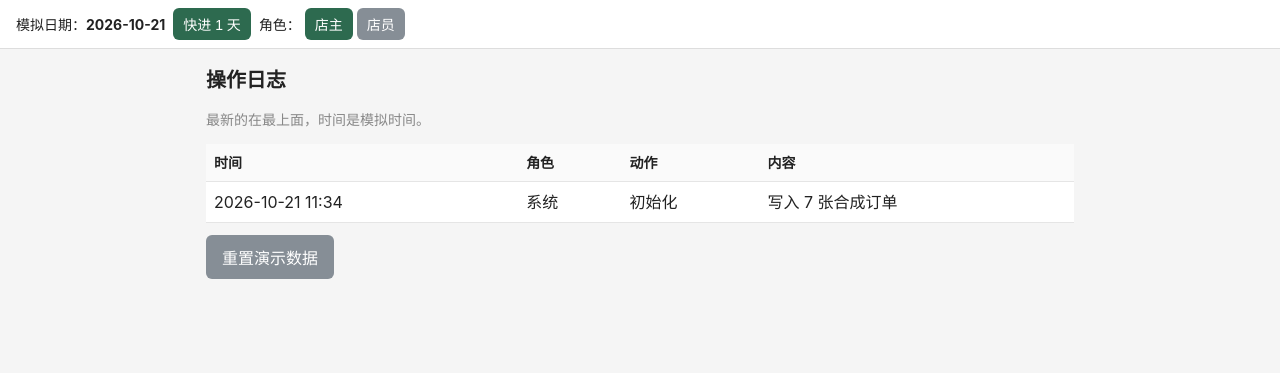
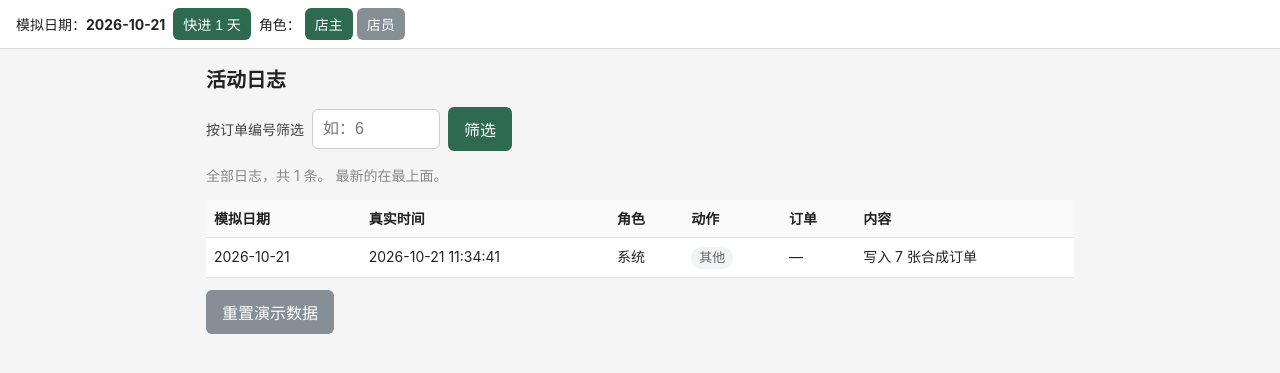
Before and after one commit to zhukunliang/Sudahsampai, a Flask app: page /logs in a window 1280 px wide. Shown: the part 44-417 px from the top of the page. Run offline with Flask 3, Linux system fonts and the light colour scheme; data comes from the database, SQL or seed files in the repository.

Commit message:
Add activity log page with coloured action tags, order filter and per-order log on detail page

```diff
--- a/src/app.py
+++ b/src/app.py
@@ -97,7 +97,7 @@ def switch_role():
         old = current_role()
         session["role"] = role
         with db.connect() as conn:
-            db.add_log(conn, role, "切换角色", f"{old} → {role}")
+            db.add_log(conn, role, "role_switched", f"{old} → {role}")
         flash(f"已切换为{role}", "ok")
     return redirect(request.referrer or url_for("index"))
 
@@ -175,9 +175,9 @@ def new_order():
         )
         order_id = cur.lastrowid
         # 日志：role 列记录"谁"，内容记录"新增了什么"
-        db.add_log(conn, current_role(), "新增订单",
+        db.add_log(conn, current_role(), "order_created",
                    f"#{order_id} 向 {data['supplier'] or '（未填供应商）'} 订 {data['product']} "
-                   f"{data['quantity']} {data['unit']}，交货 {data['delivery_date']}")
+                   f"{data['quantity']} {data['unit']}，交货 {data['delivery_date']}", order_id)
     flash(f"已新增订单 #{order_id}", "ok")
     return redirect(url_for("index"))
 
@@ -186,14 +186,17 @@ def new_order():
 def order_detail(order_id):
     with db.connect() as conn:
         o = decorate(get_order(conn, order_id))
-    return render_template("detail.html", o=o)
+        logs = db.get_logs(conn, order_id)  # 页面底部显示这张订单自己的日志
+    return render_template("detail.html", o=o, logs=logs)
 
 
 def deny(conn, order_row, what):
     """店员做了只有店主能做的事：写一条 permission_denied 日志，返回 403 页面。"""
-    db.add_log(conn, current_role(), "permission_denied", f"#{order_row['id']} 店员尝试{what}，已拒绝")
+    db.add_log(conn, current_role(), "permission_denied",
+               f"#{order_row['id']} 店员尝试{what}，已拒绝", order_row["id"])
     flash(f"仅店主可以{what}", "error")
-    return render_template("detail.html", o=decorate(order_row)), 403
+    logs = db.get_logs(conn, order_row["id"])
+    return render_template("detail.html", o=decorate(order_row), logs=logs), 403
 
 
 @app.route("/order/<int:order_id>/rules", methods=["POST"])
@@ -216,7 +219,7 @@ def update_rules(order_id):
                      (remind, auto, order_id))
         db.add_log(conn, role, "rules_updated",
                    f"#{order_id} 提前提醒 {o['remind_days_before']}→{remind} 天，"
-                   f"自动催货 {'开' if o['auto_chase'] else '关'}→{'开' if auto else '关'}")
+                   f"自动催货 {'开' if o['auto_chase'] else '关'}→{'开' if auto else '关'}", order_id)
     flash("提醒规则已保存", "ok")
     return redirect(url_for("order_detail", order_id=order_id))
 
@@ -250,12 +253,12 @@ def receive(order_id):
         timing = "准时" if on_time else "迟到"
         if status == db.DELIVERED:
             db.add_log(conn, role, "received",
-                       f"#{order_id} {o['product']} 实收 {received} {o['unit']}，数量一致，{timing}")
+                       f"#{order_id} {o['product']} 实收 {received} {o['unit']}，数量一致，{timing}", order_id)
             flash("已确认收货，数量一致", "ok")
         else:
             text = describe_diff(o["quantity"], received, o["unit"])
             db.add_log(conn, role, "discrepancy",
-                       f"#{order_id} {o['supplier']} {o['product']}：{text}，{timing}")
+                       f"#{order_id} {o['supplier']} {o['product']}：{text}，{timing}", order_id)
             flash("已记录收货，但数量不一致，请店主处理", "error")
     return redirect(url_for("order_detail", order_id=order_id))
 
@@ -286,7 +289,7 @@ def resolve(order_id):
         new_status, action, label = RESOLUTIONS[choice]
         conn.execute("UPDATE orders SET status = ? WHERE id = ?", (new_status, order_id))
         text = describe_diff(o["quantity"], o["received_quantity"], o["unit"])
-        db.add_log(conn, role, action, f"#{order_id} {o['product']}（{text}）：{label}")
+        db.add_log(conn, role, action, f"#{order_id} {o['product']}（{text}）：{label}", order_id)
     flash(f"已{label}", "ok")
     return redirect(url_for("order_detail", order_id=order_id))
 
@@ -299,20 +302,25 @@ def time_forward():
     t = db.today()
     reminders = overdue = 0
     with db.connect() as conn:
-        db.add_log(conn, role, "时间快进", f"模拟日期推进到 {t.isoformat()}")
+        db.add_log(conn, role, "time_forward", f"模拟日期推进到 {t.isoformat()}")
         rows = conn.execute("SELECT * FROM orders WHERE status = ?", (db.PENDING,)).fetchall()
         for o in rows:
             days_left = (date.fromisoformat(o["delivery_date"]) - t).days
             if days_left < 0:
                 conn.execute("UPDATE orders SET status = ? WHERE id = ?", (db.OVERDUE, o["id"]))
-                db.add_log(conn, "系统", "发现逾期",
-                           f"#{o['id']} {o['supplier']} {o['product']} 应于 {o['delivery_date']} 送达，已逾期 {-days_left} 天")
+                db.add_log(conn, "系统", "overdue",
+                           f"#{o['id']} {o['supplier']} {o['product']} 应于 {o['delivery_date']} 送达，"
+                           f"已逾期 {-days_left} 天", o["id"])
+                if o["auto_chase"]:
+                    # 只记录"该催货了"，真正发 WhatsApp 是第二版的功能
+                    db.add_log(conn, "系统", "chase",
+                               f"#{o['id']} 已逾期且开启了自动催货：需要通过 WhatsApp {o['whatsapp']} "
+                               f"催 {o['supplier']}（发送功能第二版实现）", o["id"])
                 overdue += 1
             elif days_left <= o["remind_days_before"]:
                 when = "今天到期" if days_left == 0 else f"{days_left} 天后到期"
-                chase = "，已开启自动催货（第二版发送 WhatsApp）" if o["auto_chase"] else ""
-                db.add_log(conn, "系统", "到期提醒",
-                           f"#{o['id']} {o['supplier']} {o['product']} {when}{chase}")
+                db.add_log(conn, "系统", "reminder",
+                           f"#{o['id']} {o['supplier']} {o['product']} {when}", o["id"])
                 reminders += 1
     flash(f"已快进到 {t.isoformat()}：{reminders} 条到期提醒，{overdue} 张新逾期", "ok")
     return redirect(request.referrer or url_for("index"))
@@ -327,9 +335,14 @@ def reset():
 
 @app.route("/logs")
 def show_logs():
+    # 网址里的 ?order=6 表示只看 #6 的日志；没填或填错就显示全部
+    order_text = request.args.get("order", "").strip().lstrip("#")
+    order_id = int(order_text) if order_text.isdigit() else None
+    if order_text and order_id is None:
+        flash("订单编号要填数字", "error")
     with db.connect() as conn:
-        logs = conn.execute("SELECT * FROM logs ORDER BY id DESC").fetchall()
-    return render_template("logs.html", logs=logs)
+        logs = db.get_logs(conn, order_id)
+    return render_template("logs.html", logs=logs, order_id=order_id)
 
 
 if __name__ == "__main__":
--- a/src/static/style.css
+++ b/src/static/style.css
@@ -56,6 +56,24 @@ tr.diff td { background: #ffd8a8; }
 }
 .alert-sub { font-size: 14px; font-weight: normal; margin-top: 4px; }
 
+/* 日志动作标签：每类动作一种颜色 */
+.log-tag { display: inline-block; padding: 1px 8px; border-radius: 10px; font-size: 13px; white-space: nowrap; }
+.log-blue { background: #d0ebff; color: #1864ab; }
+.log-yellow { background: #fff3bf; color: #8a6d00; }
+.log-red { background: #ffd6d6; color: #c92a2a; }
+.log-green { background: #d3f9d8; color: #2b8a3e; }
+.log-orange { background: #ffd8a8; color: #b34700; }
+.log-purple { background: #e5dbff; color: #5f3dc4; }
+.log-gray-blue { background: #dee2e6; color: #364fc7; }
+.log-gray { background: #f1f3f5; color: #666; }
+table.logs { font-size: 14px; }
+
+/* 日志筛选：一行排开 */
+.filter { display: flex; flex-wrap: wrap; gap: 8px; align-items: center; margin-bottom: 8px; }
+.filter label { margin: 0; }
+.filter input[type=text] { width: 8em; }
+.filter button { margin: 0; }
+
 .card { background: #fff; border-radius: 8px; padding: 12px 16px; margin-bottom: 12px; }
 .card dl { display: grid; grid-template-columns: 8em 1fr; gap: 4px 8px; margin: 0; }
 .card dt { color: #666; }
--- /dev/null
+++ b/src/templates/_log_table.html
@@ -0,0 +1,22 @@
+{# 日志表格：/logs 页面和订单详情页底部共用这一份。用之前要先准备好 logs 变量 #}
+<table class="logs">
+  <thead>
+    <tr><th>模拟日期</th><th>真实时间</th><th>角色</th><th>动作</th><th>订单</th><th>内容</th></tr>
+  </thead>
+  <tbody>
+    {% for l in logs %}
+    <tr>
+      <td data-label="模拟日期">{{ l.sim_date }}</td>
+      <td data-label="真实时间">{{ l.timestamp }}</td>
+      <td data-label="角色">{{ l.role }}</td>
+      <td data-label="动作"><span class="log-tag log-{{ l.color }}" title="{{ l.action }}">{{ l.tag }}</span></td>
+      <td data-label="订单">
+        {% if l.order_id %}<a href="{{ url_for('order_detail', order_id=l.order_id) }}">#{{ l.order_id }}</a>{% else %}—{% endif %}
+      </td>
+      <td data-label="内容">{{ l.detail }}</td>
+    </tr>
+    {% else %}
+    <tr><td colspan="6">还没有日志</td></tr>
+    {% endfor %}
+  </tbody>
+</table>
--- a/src/templates/detail.html
+++ b/src/templates/detail.html
@@ -64,4 +64,7 @@
   </label>
   <button type="submit" {% if not is_owner %}disabled{% endif %}>保存规则</button>
 </form>
+
+<h2>这张订单的日志</h2>
+{% include "_log_table.html" %}
 {% endblock %}
--- a/src/templates/logs.html
+++ b/src/templates/logs.html
@@ -1,24 +1,22 @@
 {% extends "base.html" %}
 {% block content %}
-<h1>操作日志</h1>
-<p class="muted">最新的在最上面，时间是模拟时间。</p>
-<table>
-  <thead>
-    <tr><th>时间</th><th>角色</th><th>动作</th><th>内容</th></tr>
-  </thead>
-  <tbody>
-    {% for l in logs %}
-    <tr>
-      <td data-label="时间">{{ l.time }}</td>
-      <td data-label="角色">{{ l.role }}</td>
-      <td data-label="动作">{{ l.action }}</td>
-      <td data-label="内容">{{ l.content }}</td>
-    </tr>
-    {% else %}
-    <tr><td colspan="4">还没有日志</td></tr>
-    {% endfor %}
-  </tbody>
-</table>
+<h1>活动日志</h1>
+
+<form method="get" action="{{ url_for('show_logs') }}" class="filter">
+  <label for="order">按订单编号筛选</label>
+  <input type="text" id="order" name="order" inputmode="numeric" placeholder="如：6"
+         value="{{ order_id if order_id is not none else '' }}">
+  <button type="submit">筛选</button>
+  {% if order_id is not none %}<a href="{{ url_for('show_logs') }}">显示全部</a>{% endif %}
+</form>
+
+<p class="muted">
+  {% if order_id is not none %}订单 #{{ order_id }} 的日志，共 {{ logs|length }} 条。{% else %}全部日志，共 {{ logs|length }} 条。{% endif %}
+  最新的在最上面。
+</p>
+
+{% include "_log_table.html" %}
+
 <form method="post" action="{{ url_for('reset') }}" onsubmit="return confirm('清空所有订单和日志，重新生成合成数据？')">
   <button type="submit" class="secondary">重置演示数据</button>
 </form>
```
Also changed, not shown: src/db.py (+47 -14 lines).
